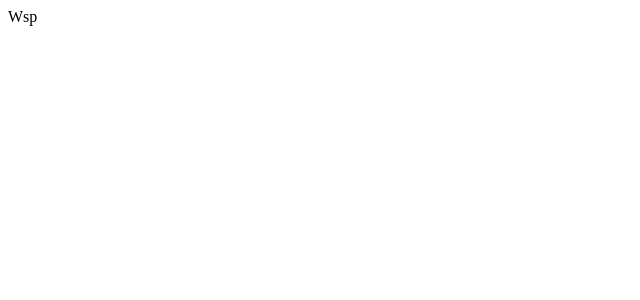
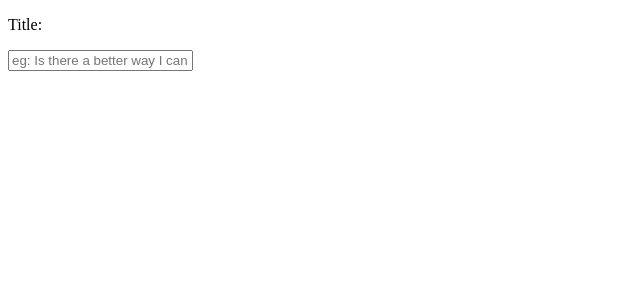
Before and after one commit to listentothefrog/reviewurcode, a Next.js app: page /create in a window 1280 px wide. Shown: the top 300 px of the page, without its empty margins (0-640 px from the left). Built offline with nearby package versions, Linux system fonts and the light colour scheme.

Commit message:
import CreateCodeReviewPost component

```diff
--- a/pages/create.tsx
+++ b/pages/create.tsx
@@ -1,5 +1,14 @@
+import dynamic from "next/dynamic";
+const CreateCodeReviewPost = dynamic(
+  () => import("../components/dashboard/CreateCodeReviewPost")
+);
+
 const create = () => {
-  return <div>Wsp</div>;
+  return (
+    <div>
+      <CreateCodeReviewPost />
+    </div>
+  );
 };
 
 export default create;
```
